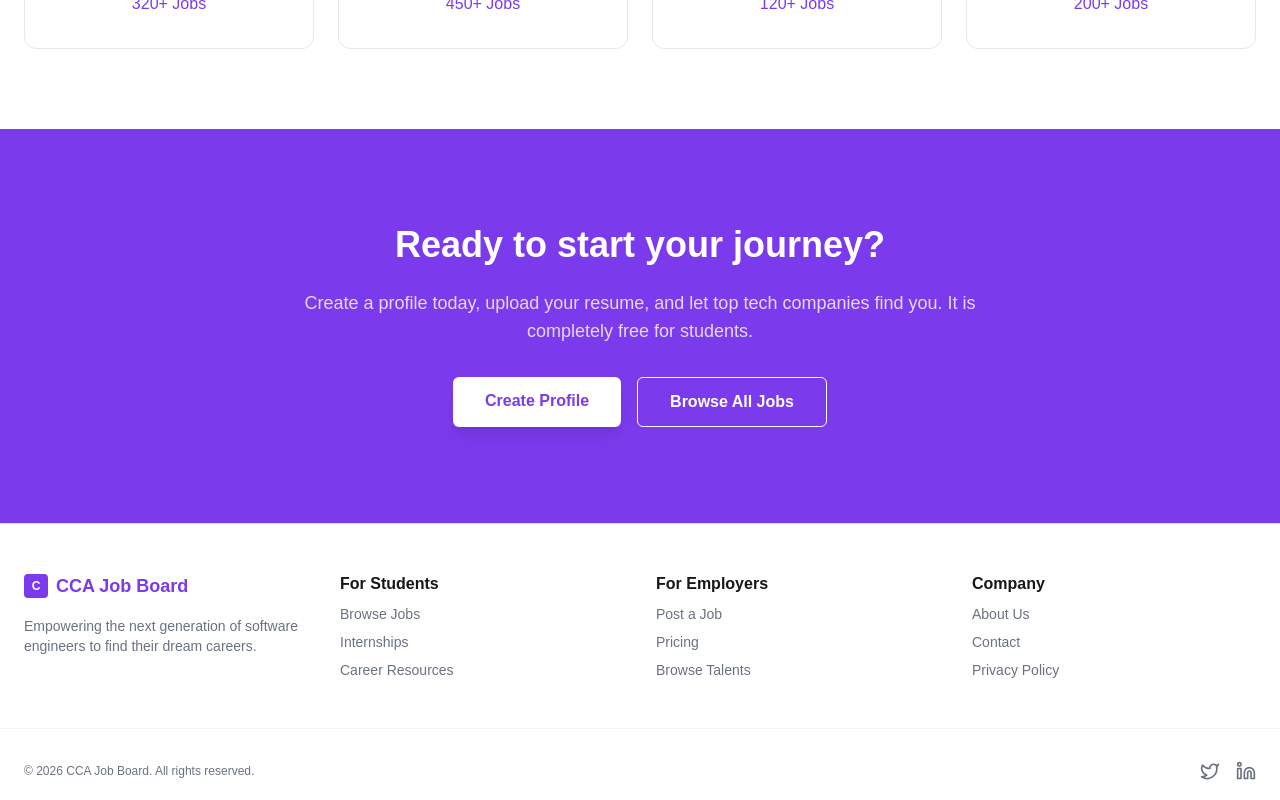
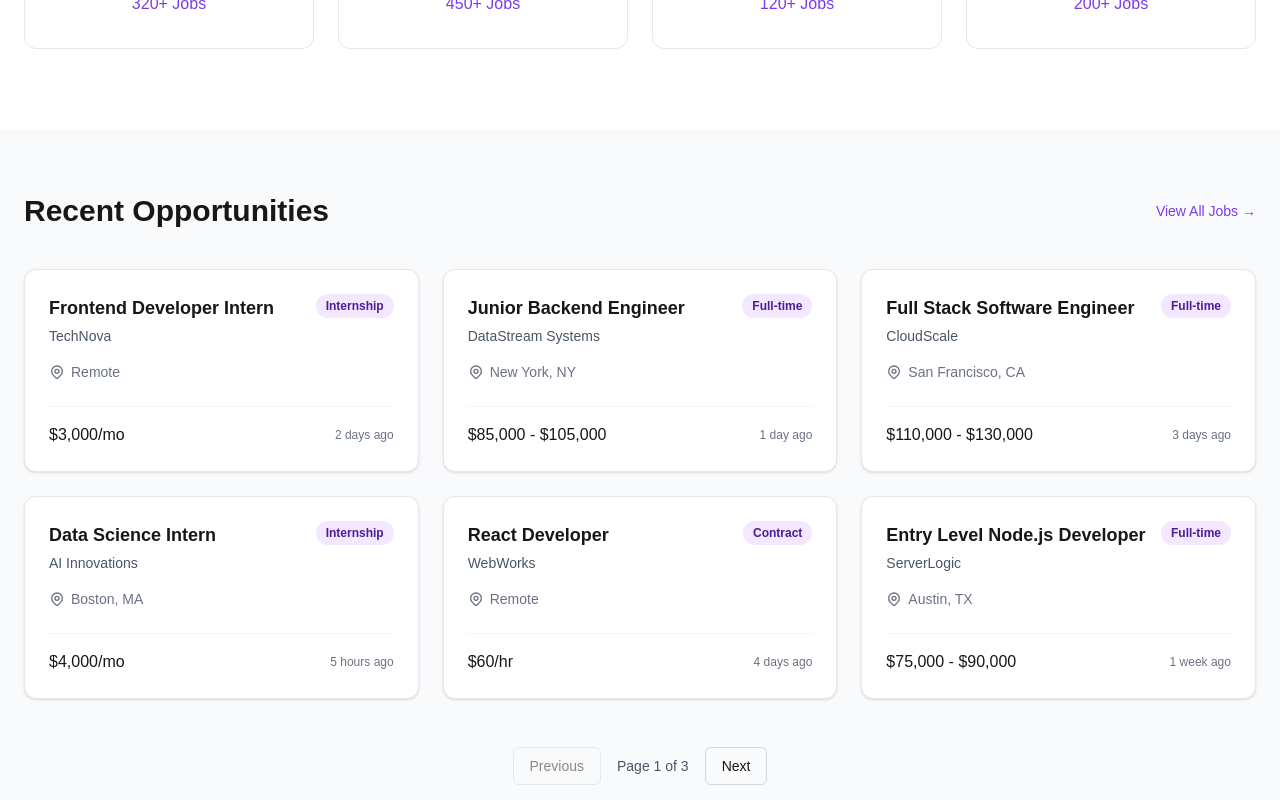
Before and after one commit to KasunLakma/fs-job-board-next-js-webapp, a Next.js app: page / in a window 1280 px wide. Shown: the part 1020-1820 px from the top of the page. Built offline with nearby package versions, Linux system fonts and the light colour scheme.

Commit message:
feat: implement job data interface, listings component, and homepage UI

```diff
--- /dev/null
+++ b/app/components/JobListings.tsx
@@ -0,0 +1,76 @@
+"use client";
+
+import { useState } from "react";
+import { Job } from "../../data/jobs";
+import Link from "next/link";
+
+export default function JobListings({ jobs }: { jobs: Job[] }) {
+  const [currentPage, setCurrentPage] = useState(1);
+  const jobsPerPage = 6;
+  const totalPages = Math.ceil(jobs.length / jobsPerPage);
+
+  const startIndex = (currentPage - 1) * jobsPerPage;
+  const currentJobs = jobs.slice(startIndex, startIndex + jobsPerPage);
+
+  return (
+    <section className="w-full py-16 bg-gray-50 dark:bg-gray-950/50">
+      <div className="container mx-auto px-4 md:px-6">
+        <div className="flex flex-col sm:flex-row justify-between items-start sm:items-center mb-10 gap-4">
+          <h2 className="text-3xl font-bold text-foreground">Recent Opportunities</h2>
+          <Link href="/jobs" className="text-primary hover:underline font-medium text-sm">
+            View All Jobs &rarr;
+          </Link>
+        </div>
+
+        <div className="grid gap-6 md:grid-cols-2 lg:grid-cols-3">
+          {currentJobs.map(job => (
+            <Link key={job.id} href={`/jobs/${job.id}`} className="group block">
+              <div className="bg-white dark:bg-gray-900 border border-gray-200 dark:border-gray-800 p-6 rounded-xl shadow-sm group-hover:shadow-md group-hover:border-primary/50 transition-all flex flex-col h-full">
+                <div className="flex justify-between items-start mb-4">
+                  <div>
+                    <h3 className="font-bold text-lg text-foreground group-hover:text-primary transition-colors">{job.title}</h3>
+                    <p className="text-gray-600 dark:text-gray-400 text-sm mt-1">{job.company}</p>
+                  </div>
+                  <span className="bg-secondary text-secondary-foreground text-xs font-semibold px-2.5 py-1 rounded-full whitespace-nowrap">
+                    {job.type}
+                  </span>
+                </div>
+                <div className="flex items-center text-gray-500 dark:text-gray-400 text-sm mb-6">
+                  <svg className="w-4 h-4 mr-1.5" fill="none" stroke="currentColor" viewBox="0 0 24 24" xmlns="http://www.w3.org/2000/svg"><path strokeLinecap="round" strokeLinejoin="round" strokeWidth="2" d="M17.657 16.657L13.414 20.9a1.998 1.998 0 01-2.827 0l-4.243-4.243a8 8 0 1111.314 0z"></path><path strokeLinecap="round" strokeLinejoin="round" strokeWidth="2" d="M15 11a3 3 0 11-6 0 3 3 0 016 0z"></path></svg>
+                  {job.location}
+                </div>
+                <div className="mt-auto pt-4 border-t border-gray-100 dark:border-gray-800 flex justify-between items-center">
+                  <span className="font-medium text-foreground">{job.salary}</span>
+                  <span className="text-xs text-gray-500">{job.postedAt}</span>
+                </div>
+              </div>
+            </Link>
+          ))}
+        </div>
+
+        {/* Pagination */}
+        {totalPages > 1 && (
+          <div className="flex justify-center items-center gap-4 mt-12">
+            <button
+              onClick={() => setCurrentPage(p => Math.max(1, p - 1))}
+              disabled={currentPage === 1}
+              className="px-4 py-2 border border-gray-300 dark:border-gray-700 rounded-md text-sm font-medium disabled:opacity-50 hover:bg-gray-50 dark:hover:bg-gray-800 transition-colors text-foreground"
+            >
+              Previous
+            </button>
+            <span className="text-sm font-medium text-gray-600 dark:text-gray-400">
+              Page {currentPage} of {totalPages}
+            </span>
+            <button
+              onClick={() => setCurrentPage(p => Math.min(totalPages, p + 1))}
+              disabled={currentPage === totalPages}
+              className="px-4 py-2 border border-gray-300 dark:border-gray-700 rounded-md text-sm font-medium disabled:opacity-50 hover:bg-gray-50 dark:hover:bg-gray-800 transition-colors text-foreground"
+            >
+              Next
+            </button>
+          </div>
+        )}
+      </div>
+    </section>
+  );
+}
--- a/app/page.tsx
+++ b/app/page.tsx
@@ -1,5 +1,7 @@
 import Image from "next/image";
 import Link from "next/link";
+import JobListings from "./components/JobListings";
+import { jobsData } from "../data/jobs";
 
 export default function Home() {
   return (
@@ -73,6 +75,9 @@ export default function Home() {
         </div>
       </section>
 
+      {/* Recent Jobs Listings */}
+      <JobListings jobs={jobsData} />
+
       {/* Call to Action */}
       <section className="w-full bg-primary text-primary-foreground py-16 md:py-24">
         <div className="container mx-auto px-4 md:px-6 text-center flex flex-col items-center">
--- /dev/null
+++ b/data/jobs.ts
@@ -0,0 +1,163 @@
+export interface Job {
+  id: string;
+  title: string;
+  company: string;
+  location: string;
+  type: "Full-time" | "Part-time" | "Internship" | "Contract";
+  category: string;
+  postedAt: string;
+  salary: string;
+}
+
+export const jobsData: Job[] = [
+  {
+    id: "1",
+    title: "Frontend Developer Intern",
+    company: "TechNova",
+    location: "Remote",
+    type: "Internship",
+    category: "Frontend",
+    postedAt: "2 days ago",
+    salary: "$3,000/mo",
+  },
+  {
+    id: "2",
+    title: "Junior Backend Engineer",
+    company: "DataStream Systems",
+    location: "New York, NY",
+    type: "Full-time",
+    category: "Backend",
+    postedAt: "1 day ago",
+    salary: "$85,000 - $105,000",
+  },
+  {
+    id: "3",
+    title: "Full Stack Software Engineer",
+    company: "CloudScale",
+    location: "San Francisco, CA",
+    type: "Full-time",
+    category: "Full Stack",
+    postedAt: "3 days ago",
+    salary: "$110,000 - $130,000",
+  },
+  {
+    id: "4",
+    title: "Data Science Intern",
+    company: "AI Innovations",
+    location: "Boston, MA",
+    type: "Internship",
+    category: "Data Science",
+    postedAt: "5 hours ago",
+    salary: "$4,000/mo",
+  },
+  {
+    id: "5",
+    title: "React Developer",
+    company: "WebWorks",
+    location: "Remote",
+    type: "Contract",
+    category: "Frontend",
+    postedAt: "4 days ago",
+    salary: "$60/hr",
+  },
+  {
+    id: "6",
+    title: "Entry Level Node.js Developer",
+    company: "ServerLogic",
+    location: "Austin, TX",
+    type: "Full-time",
+    category: "Backend",
+    postedAt: "1 week ago",
+    salary: "$75,000 - $90,000",
+  },
+  {
+    id: "7",
+    title: "Mobile App Developer Intern",
+    company: "AppStudio",
+    location: "Remote",
+    type: "Internship",
+    category: "Mobile",
+    postedAt: "2 weeks ago",
+    salary: "$2,500/mo",
+  },
+  {
+    id: "8",
+    title: "DevOps Engineer (Junior)",
+    company: "Infrastructure Inc",
+    location: "Seattle, WA",
+    type: "Full-time",
+    category: "DevOps",
+    postedAt: "3 days ago",
+    salary: "$95,000 - $115,000",
+  },
+  {
+    id: "9",
+    title: "Software Engineer in Test",
+    company: "QualityFirst",
+    location: "Chicago, IL",
+    type: "Full-time",
+    category: "QA",
+    postedAt: "1 day ago",
+    salary: "$80,000 - $100,000",
+  },
+  {
+    id: "10",
+    title: "Machine Learning Intern",
+    company: "Visionary AI",
+    location: "Remote",
+    type: "Internship",
+    category: "Data Science",
+    postedAt: "6 days ago",
+    salary: "$5,000/mo",
+  },
+  {
+    id: "11",
+    title: "Vue.js Frontend Engineer",
+    company: "Creative Digital",
+    location: "Denver, CO",
+    type: "Full-time",
+    category: "Frontend",
+    postedAt: "1 week ago",
+    salary: "$90,000 - $110,000",
+  },
+  {
+    id: "12",
+    title: "Backend API Developer",
+    company: "Connective",
+    location: "Remote",
+    type: "Contract",
+    category: "Backend",
+    postedAt: "2 days ago",
+    salary: "$55/hr",
+  },
+  {
+    id: "13",
+    title: "UI/UX Developer Intern",
+    company: "Design Systems",
+    location: "Los Angeles, CA",
+    type: "Internship",
+    category: "Frontend",
+    postedAt: "4 days ago",
+    salary: "$3,500/mo",
+  },
+  {
+    id: "14",
+    title: "Security Analyst (Entry)",
+    company: "CyberDefend",
+    location: "Washington, D.C.",
+    type: "Full-time",
+    category: "Security",
+    postedAt: "1 week ago",
+    salary: "$85,000 - $100,000",
+  },
+  {
+    id: "15",
+    title: "Cloud Infrastructure Engineer",
+    company: "SkyNet Services",
+    location: "Remote",
+    type: "Full-time",
+    category: "DevOps",
+    postedAt: "3 hours ago",
+    salary: "$105,000 - $125,000",
+  }
+];
```
